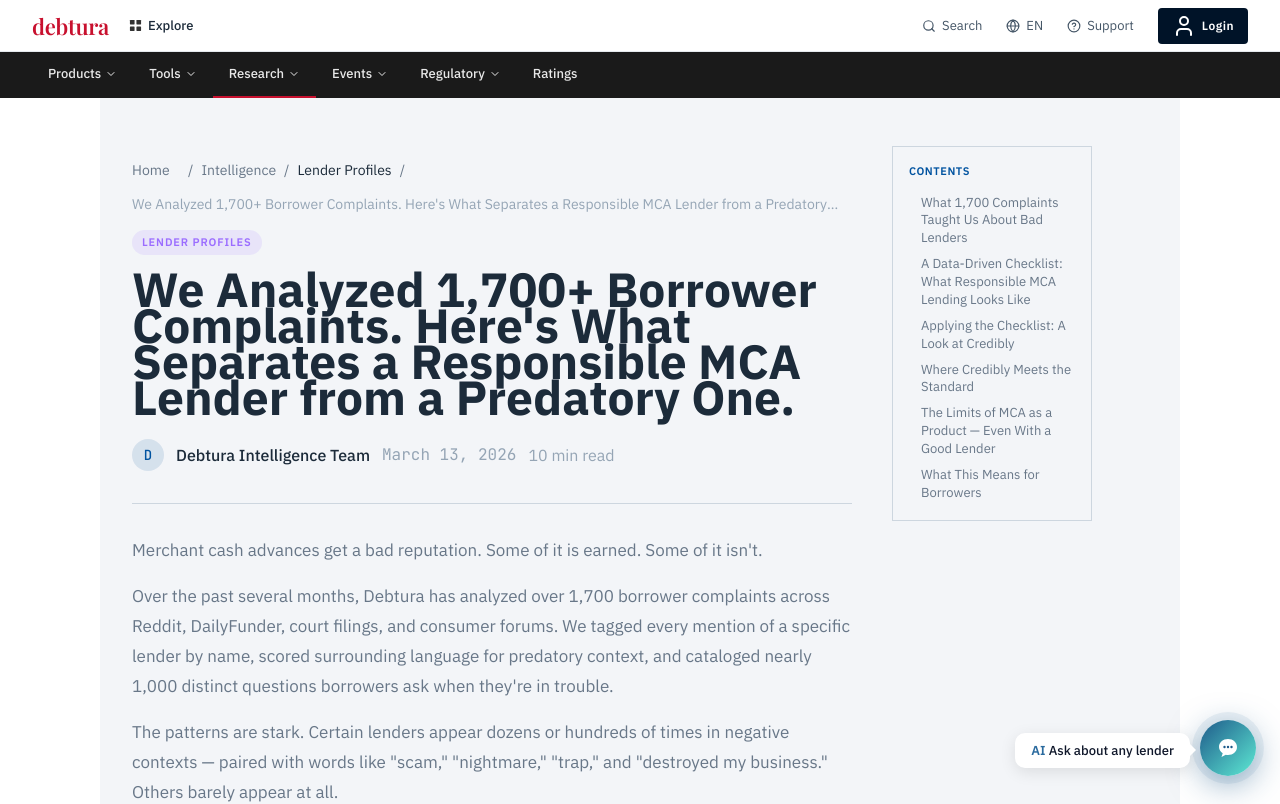
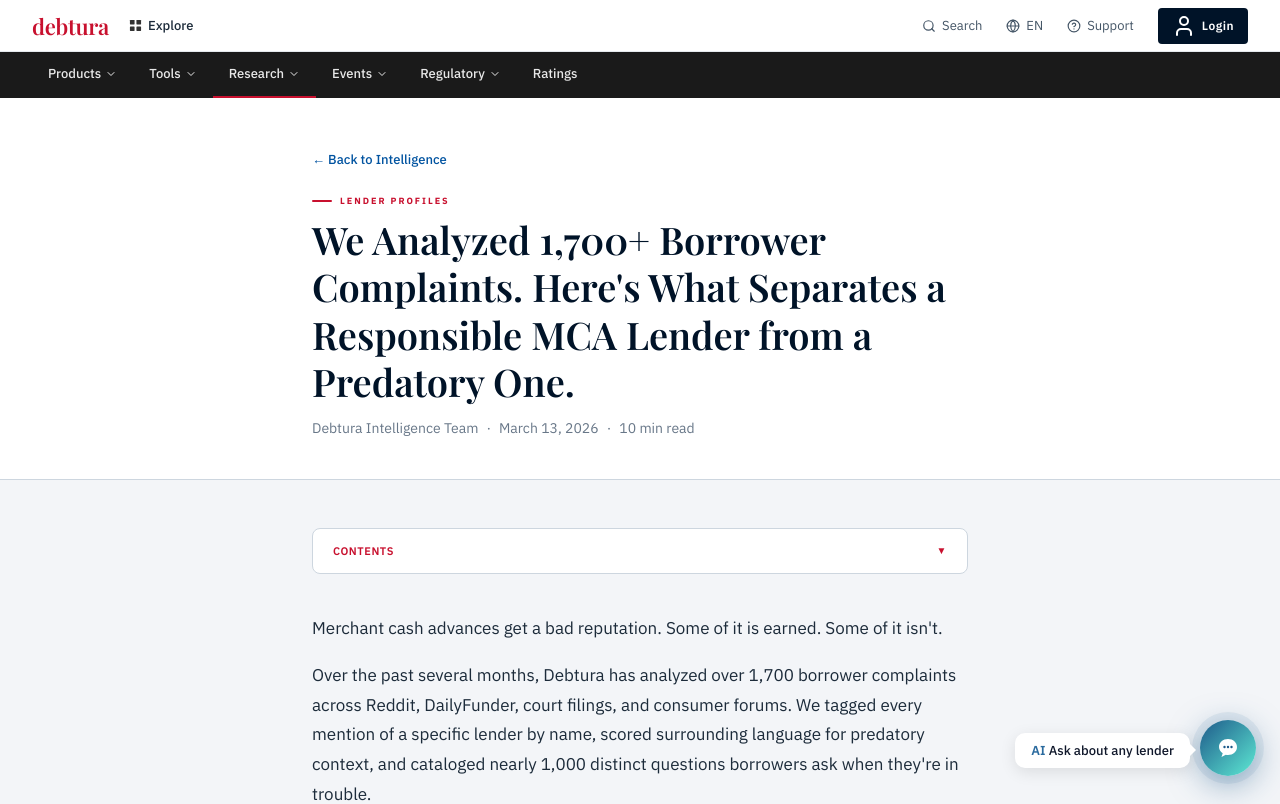
Before and after one commit to tchogorian/fundingwatch, a Next.js app: page /intelligence/1700-borrower-complaints-responsible-vs-predatory-mca in a window 1280 px wide. Shown: the top 804 px of the page. Built offline with nearby package versions, Linux system fonts and the light colour scheme.

Commit message:
Intelligence articles: single-column layout, red marker, Playfair headline, no sidebar — match rest of site
Made-with: Cursor

```diff
--- a/src/app/intelligence/[slug]/page.tsx
+++ b/src/app/intelligence/[slug]/page.tsx
@@ -11,20 +11,8 @@ import {
   type BlogCategory,
 } from "@/lib/blog";
 
-const CATEGORY_BADGE_CLASS: Record<BlogCategory, string> = {
-  "contract-analysis": "badge badge-danger",
-  "mca-basics": "badge badge-safe",
-  "borrower-rights": "badge badge-warning",
-  "lender-profiles": "badge",
-  "industry-news": "badge",
-  "state-guides": "badge",
-  "tools-resources": "badge",
-  "case-studies": "badge",
-};
-
 function getCategoryBadgeStyle(category: BlogCategory): React.CSSProperties {
-  if (category === "contract-analysis") return {};
-  const color = CATEGORY_COLORS[category];
+  const color = CATEGORY_COLORS[category] ?? "var(--blue)";
   return { background: `${color}20`, borderColor: `${color}50`, color };
 }
 
@@ -68,7 +56,7 @@ export async function generateMetadata({
   };
 }
 
-export default async function BlogArticlePage({
+export default async function IntelligenceArticlePage({
   params,
 }: {
   params: Promise<{ slug: string }>;
@@ -78,102 +66,76 @@ export default async function BlogArticlePage({
   if (!post) notFound();
 
   const related = getRelatedPosts(post, 3);
-  const badgeClass = CATEGORY_BADGE_CLASS[post.category];
   const badgeStyle = getCategoryBadgeStyle(post.category);
+  const dateFormatted = new Date(post.date).toLocaleDateString("en-US", {
+    month: "long",
+    day: "numeric",
+    year: "numeric",
+  });
 
   return (
     <>
-      <article className="mx-auto max-w-[1080px] px-6 md:px-8 py-12 lg:flex lg:gap-10 pb-24 md:pb-12" style={{ background: "var(--bg)" }}>
-        {/* Main column — priority width for reading */}
-        <div className="min-w-0 flex-1 lg:min-w-[min(100%,var(--max-width-text))] lg:max-w-[var(--max-width-text)]">
-          {/* Breadcrumb */}
-          <nav
-            className="text-sm min-[375px]:text-[var(--text-sm)]"
-            style={{ color: "var(--color-text-secondary)" }}
-            aria-label="Breadcrumb"
+      <main className="min-h-screen" style={{ background: "var(--bg)" }}>
+        <section className="border-b border-[var(--line)] bg-white">
+          <div className="mx-auto max-w-[720px] px-6 md:px-8 pt-8 pb-8 md:pt-12 md:pb-10">
+            <Link
+              href="/intelligence"
+              className="text-[13px] font-medium no-underline hover:opacity-80"
+              style={{ color: "var(--blue)", fontFamily: "var(--font-sans)" }}
             >
-            <Link href="/" className="transition hover:underline min-h-[48px] min-w-[48px] inline-flex items-center">Home</Link>
-            <span className="mx-2">/</span>
-            <Link href="/intelligence" className="transition hover:underline min-h-[48px] min-w-[48px] inline-flex items-center">Intelligence</Link>
-            <span className="mx-2">/</span>
-            <span style={{ color: "var(--color-text-primary)" }}>
-              {CATEGORY_LABELS[post.category]}
-            </span>
-            <span className="mx-2">/</span>
-            <span style={{ color: "var(--color-text-tertiary)" }} className="line-clamp-1">{post.title}</span>
-          </nav>
-
+              ← Back to Intelligence
+            </Link>
+            <div className="mt-6 mb-2 flex items-center gap-2">
+              <span className="h-0.5 w-5 shrink-0 rounded" style={{ background: "var(--red)" }} />
               <span
-            className={`mt-4 inline-block ${badgeClass}`}
-            style={badgeStyle}
+                className="text-[9px] font-bold uppercase tracking-[0.22em]"
+                style={{ color: "var(--red)", fontFamily: "var(--font-sans)" }}
               >
                 {CATEGORY_LABELS[post.category]}
               </span>
-
+            </div>
             <h1
-            className="blog-article-title mt-4 font-display text-[28px] leading-tight md:text-3xl lg:text-[3rem]"
-            style={{ color: "var(--color-text-primary)" }}
+              className="text-[28px] leading-tight md:text-[34px] lg:text-[38px] font-semibold"
+              style={{ fontFamily: "var(--font-serif)", color: "var(--navy)" }}
             >
               {post.title}
             </h1>
-
-          {/* Byline */}
-          <div className="mt-6 flex flex-wrap items-center gap-3">
-            <div
-              className="flex h-8 w-8 items-center justify-center rounded-full font-mono text-sm font-medium"
-              style={{
-                background: "var(--color-accent-muted)",
-                color: "var(--color-accent-primary)",
-              }}
-            >
-              {post.author ? post.author.charAt(0) : "F"}
-            </div>
-            <span
-              className="text-[var(--text-base)] font-medium"
-              style={{ color: "var(--color-text-primary)" }}
+            <p
+              className="mt-3 text-[14px]"
+              style={{ fontFamily: "var(--font-sans)", color: "var(--muted)" }}
             >
               {post.author ?? "Debtura Intelligence Team"}
-            </span>
-            <span
-              className="font-mono text-[var(--text-sm)]"
-              style={{ color: "var(--color-text-tertiary)" }}
+              <span className="mx-2">·</span>
+              {dateFormatted}
+              <span className="mx-2">·</span>
+              {post.readTimeMinutes} min read
+            </p>
+          </div>
+        </section>
+
+        <div className="mx-auto max-w-[720px] px-6 md:px-8 py-10 md:py-12">
+          {post.headings && post.headings.length > 0 && (
+            <details
+              className="mb-10 rounded-lg border border-[var(--line)] overflow-hidden"
+              style={{ background: "var(--white)" }}
             >
-              {new Date(post.date).toLocaleDateString("en-US", {
-                month: "long",
-                day: "numeric",
-                year: "numeric",
-              })}
-            </span>
-            <span
-              className="text-[var(--text-sm)]"
-              style={{ color: "var(--color-text-tertiary)" }}
+              <summary
+                className="flex cursor-pointer list-none items-center justify-between px-5 py-3.5 text-[11px] font-semibold uppercase tracking-wider"
+                style={{ color: "var(--red)", fontFamily: "var(--font-sans)" }}
               >
-              {post.readTimeMinutes} min read
-            </span>
-          </div>
-
-          <hr
-            className="my-8 border-[var(--color-border-default)]"
-            aria-hidden
-          />
-
-          {/* Table of Contents — mobile: collapsible dropdown; desktop: sidebar only */}
-          {post.headings && post.headings.length > 0 && (
-            <aside className="mb-8 lg:mb-0 lg:hidden" aria-label="Table of contents">
-              <details className="group rounded-xl border border-[var(--color-border-default)] overflow-hidden" style={{ background: "var(--color-bg-surface)" }}>
-                <summary className="flex min-h-[48px] cursor-pointer list-none items-center justify-between px-5 py-3 text-sm font-semibold uppercase tracking-wider" style={{ color: "var(--color-accent-primary)" }}>
                 Contents
-                  <span className="blog-toc-chevron ml-2 transition-transform" aria-hidden>▼</span>
+                <span className="ml-2 text-[10px]" aria-hidden>▼</span>
               </summary>
-                <ul className="border-t border-[var(--color-border-default)] px-5 py-4 space-y-2">
+              <ul className="border-t border-[var(--line)] px-5 py-4 space-y-1.5">
                 {post.headings.map((h) => (
                   <li key={h.id}>
                     <a
                       href={`#${h.id}`}
-                        className="block min-h-[48px] py-2 text-sm transition hover:underline"
+                      className="block py-1.5 text-[14px] transition hover:opacity-80"
                       style={{
-                          color: "var(--color-text-secondary)",
-                          paddingLeft: h.level === 3 ? 12 : 0,
+                        fontFamily: "var(--font-sans)",
+                        color: "var(--body)",
+                        paddingLeft: h.level === 3 ? 16 : 0,
                       }}
                     >
                       {h.text}
@@ -182,146 +144,108 @@ export default async function BlogArticlePage({
                 ))}
               </ul>
             </details>
-            </aside>
           )}
 
-          {/* Body */}
           <div
-            className="article-prose mt-8"
+            className="article-prose text-[16px] leading-[1.75]"
+            style={{ fontFamily: "var(--font-sans)", color: "var(--body)" }}
             dangerouslySetInnerHTML={{ __html: post.body }}
           />
 
-          {/* Mid-article style CTA — one after content */}
           <div
-            className="mt-12 flex flex-col gap-4 rounded-xl border border-[var(--color-accent-border)] p-5 sm:flex-row sm:items-center sm:justify-between md:p-7"
-            style={{ background: "var(--color-bg-elevated)" }}
+            className="mt-12 flex flex-col gap-4 rounded-lg border border-[var(--line)] p-6 sm:flex-row sm:items-center sm:justify-between"
+            style={{ background: "var(--bg)" }}
           >
             <div>
               <p
-                className="flex items-center gap-2 text-base font-semibold md:text-[var(--text-lg)]"
-                style={{ color: "var(--color-text-primary)" }}
+                className="flex items-center gap-2 text-[16px] font-semibold"
+                style={{ fontFamily: "var(--font-sans)", color: "var(--navy)" }}
               >
-                <Shield className="h-5 w-5 shrink-0" style={{ color: "var(--color-accent-primary)" }} aria-hidden />
+                <Shield className="h-5 w-5 shrink-0" style={{ color: "var(--red)" }} aria-hidden />
                 Does Your Contract Have These Red Flags?
               </p>
               <p
-                className="mt-1 text-sm md:text-[var(--text-base)]"
-                style={{ color: "var(--color-text-secondary)" }}
+                className="mt-1 text-[14px]"
+                style={{ fontFamily: "var(--font-sans)", color: "var(--muted)" }}
               >
                 Upload it free — get your full analysis in under 30 seconds.
               </p>
             </div>
             <Link
               href="/#upload"
-              className="btn-primary inline-flex min-h-[48px] min-w-[48px] shrink-0 items-center justify-center gap-2"
+              className="inline-flex min-h-[48px] shrink-0 items-center justify-center gap-2 rounded-lg px-5 py-3 text-[14px] font-semibold transition hover:opacity-90"
+              style={{
+                fontFamily: "var(--font-sans)",
+                background: "var(--red)",
+                color: "var(--white)",
+              }}
             >
               Analyze Free
               <ArrowRight className="h-4 w-4" aria-hidden />
             </Link>
           </div>
 
-          {/* Related Articles — horizontal scroll on mobile */}
           {related.length > 0 && (
-            <section className="mt-16">
+            <section className="mt-14">
+              <div className="mb-2 flex items-center gap-2">
+                <span className="h-0.5 w-5 shrink-0 rounded" style={{ background: "var(--red)" }} />
+                <span
+                  className="text-[9px] font-bold uppercase tracking-[0.22em]"
+                  style={{ color: "var(--red)", fontFamily: "var(--font-sans)" }}
+                >
+                  Related
+                </span>
+              </div>
               <h2
-                className="text-lg font-semibold md:text-xl"
-                style={{ color: "var(--color-text-primary)" }}
+                className="text-[22px] font-semibold"
+                style={{ fontFamily: "var(--font-serif)", color: "var(--navy)" }}
               >
                 Related Articles
               </h2>
-              <div className="mt-6 overflow-x-auto pb-2 -mx-5 px-5 sm:mx-0 sm:px-0 sm:overflow-visible sm:grid sm:grid-cols-3 sm:gap-6">
-                <div className="flex gap-4 sm:contents">
+              <div className="mt-6 grid gap-6 sm:grid-cols-3">
                 {related.map((p) => (
-                    <div key={p.slug} className="min-w-[280px] flex-1 sm:min-w-0">
+                  <div key={p.slug}>
                     <BlogCard post={p} />
                   </div>
                 ))}
               </div>
-              </div>
             </section>
           )}
 
-          {/* Author bio — stack on mobile */}
           <div
-            className="mt-12 rounded-xl border border-[var(--color-border-default)] p-5 md:p-6"
-            style={{ background: "var(--color-bg-surface)" }}
+            className="mt-12 rounded-lg border border-[var(--line)] p-6"
+            style={{ background: "var(--bg)" }}
             aria-label="About the author"
           >
-            <h2 className="text-sm font-semibold uppercase tracking-wider mb-4" style={{ color: "var(--color-accent-primary)" }}>
+            <p
+              className="text-[9px] font-bold uppercase tracking-[0.22em] mb-3"
+              style={{ color: "var(--red)", fontFamily: "var(--font-sans)" }}
+            >
               About the author
-            </h2>
-            <div className="flex flex-col items-center gap-4 text-center sm:flex-row sm:items-start sm:text-left">
-              <div
-                className="flex h-14 w-14 shrink-0 items-center justify-center rounded-full font-mono text-xl font-medium"
-                style={{
-                  background: "var(--color-accent-muted)",
-                  color: "var(--color-accent-primary)",
-                }}
-              >
-                {post.author ? post.author.charAt(0) : "F"}
-              </div>
-              <div className="min-w-0">
+            </p>
             <p
-                  className="text-base font-semibold md:text-[var(--text-base)]"
-                  style={{ color: "var(--color-text-primary)" }}
+              className="text-[16px] font-semibold"
+              style={{ fontFamily: "var(--font-sans)", color: "var(--navy)" }}
             >
               {post.author ?? "Debtura Intelligence Team"}
             </p>
             {post.credentials && (
               <p
-                    className="mt-1 text-sm font-medium"
-                    style={{ color: "var(--color-accent-primary)" }}
+                className="mt-1 text-[13px] font-medium"
+                style={{ color: "var(--red)", fontFamily: "var(--font-sans)" }}
               >
                 {post.credentials}
               </p>
             )}
             <p
-                  className="mt-1 text-sm leading-relaxed md:text-[var(--text-sm)]"
-                  style={{ color: "var(--color-text-secondary)" }}
+              className="mt-2 text-[14px] leading-[1.6]"
+              style={{ fontFamily: "var(--font-sans)", color: "var(--muted)" }}
             >
               {post.authorBio ?? "Independent research and analysis from Debtura's team of commercial lending analysts."}
             </p>
           </div>
         </div>
-          </div>
-        </div>
-
-        {/* Sidebar ToC — sticky on desktop (only when we have headings) */}
-        {post.headings && post.headings.length > 0 && (
-          <aside
-            className="hidden shrink-0 lg:block lg:w-[var(--sidebar-width)]"
-            style={{ maxWidth: "220px" }}
-          >
-            <div
-              className="sticky top-20 rounded-[var(--radius-lg)] border border-[var(--color-border-default)] p-4"
-              style={{ background: "var(--color-bg-surface)" }}
-            >
-              <h2
-                className="text-[11px] font-semibold uppercase tracking-wider"
-                style={{ color: "var(--color-accent-primary)" }}
-              >
-                Contents
-              </h2>
-              <ul className="mt-3 space-y-1">
-                {post.headings.map((h) => (
-                  <li key={h.id}>
-                    <a
-                      href={`#${h.id}`}
-                      className="block border-l-2 border-transparent py-0.5 pl-2.5 text-[13px] leading-snug transition hover:underline line-clamp-2"
-                      style={{
-                        color: "var(--color-text-secondary)",
-                        marginLeft: h.level === 3 ? 8 : 0,
-                      }}
-                    >
-                      {h.text}
-                    </a>
-                  </li>
-                ))}
-              </ul>
-            </div>
-          </aside>
-        )}
-      </article>
+      </main>
       <BlogStickyCTA />
     </>
   );
```
Lines whose indentation alone changed are shown as unchanged.
